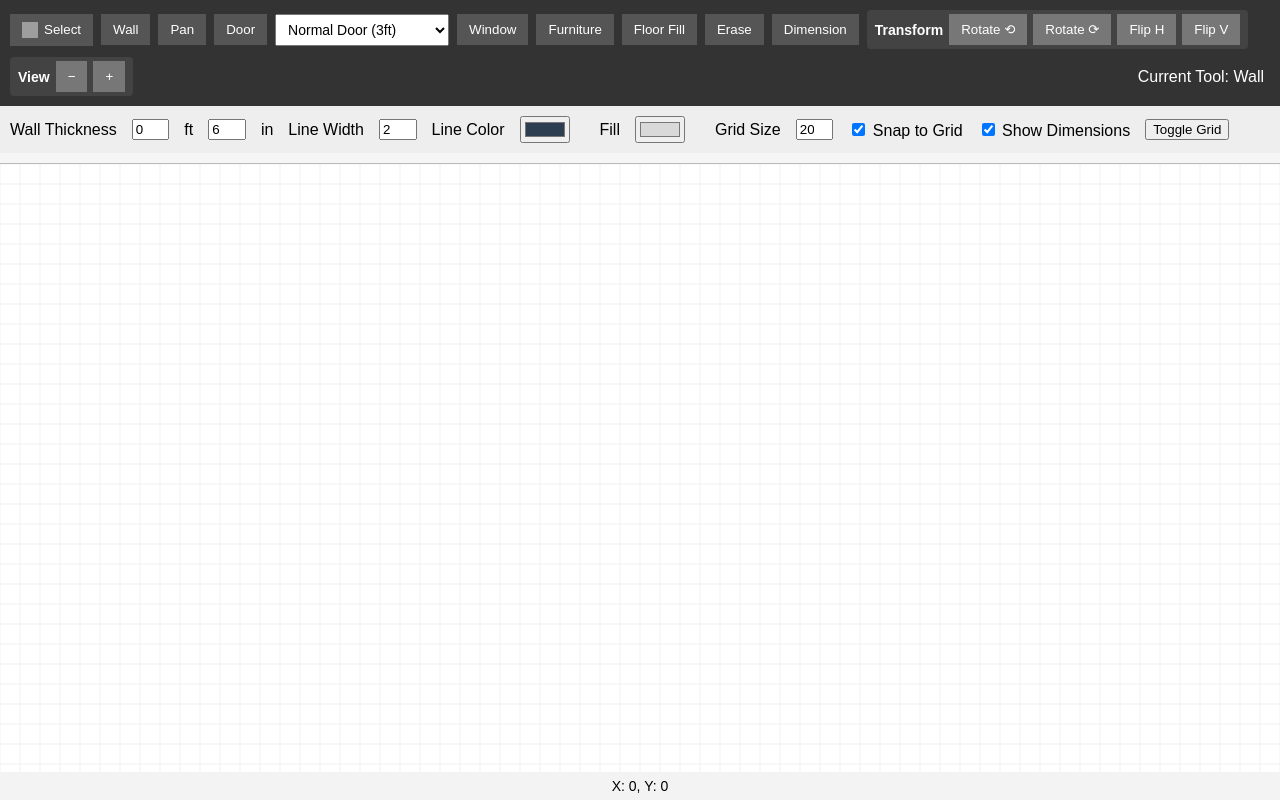
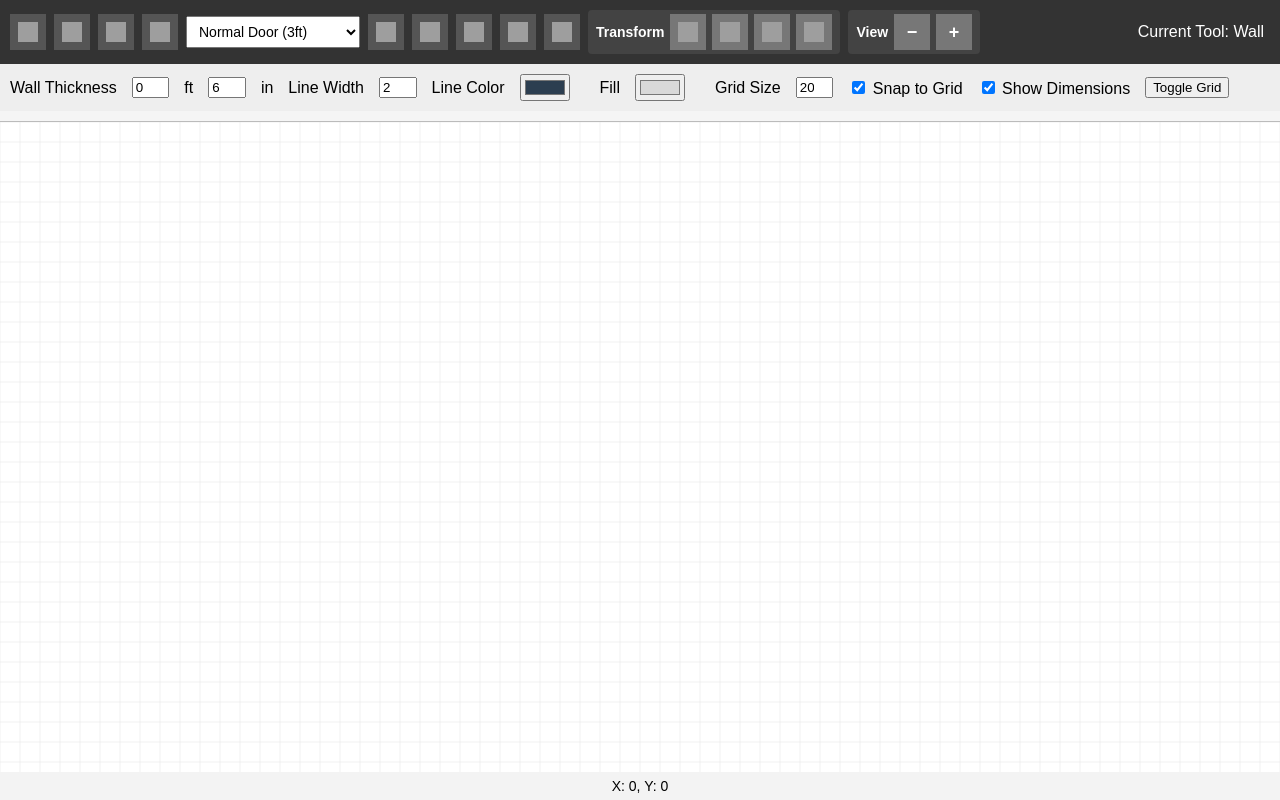
Before and after one commit to GeethaANarasimha/mycodetest, a plain HTML site: page index.html in a window 1280 px wide. Drawn offline with Linux system fonts and the light colour scheme; grey boxes are pictures that could not be loaded.

Commit message:
Use icons with hover labels for toolbar

```diff
--- a/index.html
+++ b/index.html
@@ -10,13 +10,22 @@
 <div class="app-shell">
 
 <div class="toolbar">
-    <button class="tool-btn" data-tool="select">
-        <img class="tool-icon" src="https://static.wixstatic.com/shapes/602ad4_a2e5628b9c1347ddadfd8b1b56bae546.svg" alt="">
-        Select
+    <button class="tool-btn" data-tool="select" aria-label="Select">
+        <img class="tool-icon" src="https://static.wixstatic.com/shapes/602ad4_e8cd6441615c4fd39976a3812469b223.svg" alt="">
+        <span class="tool-label">Select</span>
     </button>
-    <button class="tool-btn" data-tool="wall">Wall</button>
-    <button class="tool-btn" data-tool="pan">Pan</button>
-    <button class="tool-btn" data-tool="door">Door</button>
+    <button class="tool-btn" data-tool="wall" aria-label="Wall">
+        <img class="tool-icon" src="https://static.wixstatic.com/shapes/602ad4_38c6c46a65fd49a783dfbfd974740b0a.svg" alt="">
+        <span class="tool-label">Wall</span>
+    </button>
+    <button class="tool-btn" data-tool="pan" aria-label="Pan">
+        <img class="tool-icon" src="https://static.wixstatic.com/shapes/602ad4_7fd823218d7b425593c311435c84c9bf.svg" alt="">
+        <span class="tool-label">Pan</span>
+    </button>
+    <button class="tool-btn" data-tool="door" aria-label="Door">
+        <img class="tool-icon" src="https://static.wixstatic.com/shapes/602ad4_735e93c7dd2a4ef9969fb3bf1094e1b7.svg" alt="">
+        <span class="tool-label">Door</span>
+    </button>
 
     <!-- NEW — Door Type Dropdown -->
     <select id="doorType">
@@ -25,24 +34,57 @@
         <option value="bathroom">Bathroom Door (2.5ft)</option>
     </select>
 
-    <button class="tool-btn" data-tool="window">Window</button>
-    <button class="tool-btn" data-tool="furniture">Furniture</button>
-    <button class="tool-btn" data-tool="floor">Floor Fill</button>
-    <button class="tool-btn" data-tool="erase">Erase</button>
-    <button class="tool-btn" data-tool="dimension">Dimension</button>
+    <button class="tool-btn" data-tool="window" aria-label="Window">
+        <img class="tool-icon" src="https://static.wixstatic.com/shapes/602ad4_0a3b507cf3fc427eaab066301a920e5c.svg" alt="">
+        <span class="tool-label">Window</span>
+    </button>
+    <button class="tool-btn" data-tool="furniture" aria-label="Furniture">
+        <img class="tool-icon" src="https://static.wixstatic.com/shapes/602ad4_7ad998836ddb4a5ead990a30f61fda01.svg" alt="">
+        <span class="tool-label">Furniture</span>
+    </button>
+    <button class="tool-btn" data-tool="floor" aria-label="Floor Fill">
+        <img class="tool-icon" src="https://static.wixstatic.com/shapes/602ad4_3c3ccac3849f432ab3f23ea24547af8c.svg" alt="">
+        <span class="tool-label">Floor Fill</span>
+    </button>
+    <button class="tool-btn" data-tool="erase" aria-label="Erase">
+        <img class="tool-icon" src="https://static.wixstatic.com/shapes/602ad4_e9f15f1981cc43afbf920fdbc9bda6ba.svg" alt="">
+        <span class="tool-label">Erase</span>
+    </button>
+    <button class="tool-btn" data-tool="dimension" aria-label="Dimension">
+        <img class="tool-icon" src="https://static.wixstatic.com/shapes/602ad4_30f8437bfae148a38aca059207dc1ce2.svg" alt="">
+        <span class="tool-label">Dimension</span>
+    </button>
 
     <div class="transform-menu">
         <span class="transform-title">Transform</span>
-        <button id="rotateLeft" class="tool-btn secondary-btn" type="button">Rotate ⟲</button>
-        <button id="rotateRight" class="tool-btn secondary-btn" type="button">Rotate ⟳</button>
-        <button id="flipHorizontal" class="tool-btn secondary-btn" type="button">Flip H</button>
-        <button id="flipVertical" class="tool-btn secondary-btn" type="button">Flip V</button>
+        <button id="rotateLeft" class="tool-btn secondary-btn" type="button" aria-label="Rotate Left">
+            <img class="tool-icon" src="https://static.wixstatic.com/shapes/602ad4_74c75a751d214630a1839c167822df96.svg" alt="">
+            <span class="tool-label">Rotate Left</span>
+        </button>
+        <button id="rotateRight" class="tool-btn secondary-btn" type="button" aria-label="Rotate Right">
+            <img class="tool-icon" src="https://static.wixstatic.com/shapes/602ad4_74c75a751d214630a1839c167822df96.svg" alt="">
+            <span class="tool-label">Rotate Right</span>
+        </button>
+        <button id="flipHorizontal" class="tool-btn secondary-btn" type="button" aria-label="Flip Horizontal">
+            <img class="tool-icon" src="https://static.wixstatic.com/shapes/602ad4_b6a1fcb25d8743448091bf5d741f9eb1.svg" alt="">
+            <span class="tool-label">Flip Horizontal</span>
+        </button>
+        <button id="flipVertical" class="tool-btn secondary-btn" type="button" aria-label="Flip Vertical">
+            <img class="tool-icon" src="https://static.wixstatic.com/shapes/602ad4_590fe3b2279c4af9871b4cd3575104e4.svg" alt="">
+            <span class="tool-label">Flip Vertical</span>
+        </button>
     </div>
 
     <div class="view-menu">
         <span class="transform-title">View</span>
-        <button id="zoomOut" class="tool-btn secondary-btn" type="button">−</button>
-        <button id="zoomIn" class="tool-btn secondary-btn" type="button">+</button>
+        <button id="zoomOut" class="tool-btn secondary-btn" type="button" aria-label="Zoom Out">
+            <span class="tool-icon text-icon">−</span>
+            <span class="tool-label">Zoom Out</span>
+        </button>
+        <button id="zoomIn" class="tool-btn secondary-btn" type="button" aria-label="Zoom In">
+            <span class="tool-icon text-icon">+</span>
+            <span class="tool-label">Zoom In</span>
+        </button>
     </div>
 
     <div class="tool-info"></div>
--- a/style.css
+++ b/style.css
@@ -30,12 +30,14 @@ body {
 .tool-btn {
     background: #555;
     color: #fff;
-    padding: 8px 12px;
+    padding: 8px;
     border: none;
     cursor: pointer;
     display: inline-flex;
     align-items: center;
+    justify-content: center;
     gap: 6px;
+    position: relative;
 }
 .tool-btn.active {
     background: #1abc9c;
@@ -46,8 +48,39 @@ body {
 }
 
 .tool-icon {
-    width: 16px;
-    height: 16px;
+    width: 20px;
+    height: 20px;
+    display: inline-flex;
+    align-items: center;
+    justify-content: center;
+    pointer-events: none;
+}
+
+.text-icon {
+    font-size: 18px;
+    font-weight: bold;
+    line-height: 1;
+}
+
+.tool-label {
+    display: none;
+    position: absolute;
+    top: calc(100% + 6px);
+    left: 50%;
+    transform: translateX(-50%);
+    background: rgba(0, 0, 0, 0.8);
+    color: #fff;
+    padding: 4px 8px;
+    border-radius: 4px;
+    white-space: nowrap;
+    font-size: 12px;
+    box-shadow: 0 2px 6px rgba(0, 0, 0, 0.3);
+    z-index: 10;
+}
+
+.tool-btn:hover .tool-label,
+.tool-btn:focus-visible .tool-label {
+    display: inline-block;
 }
 
 .transform-menu {
```
